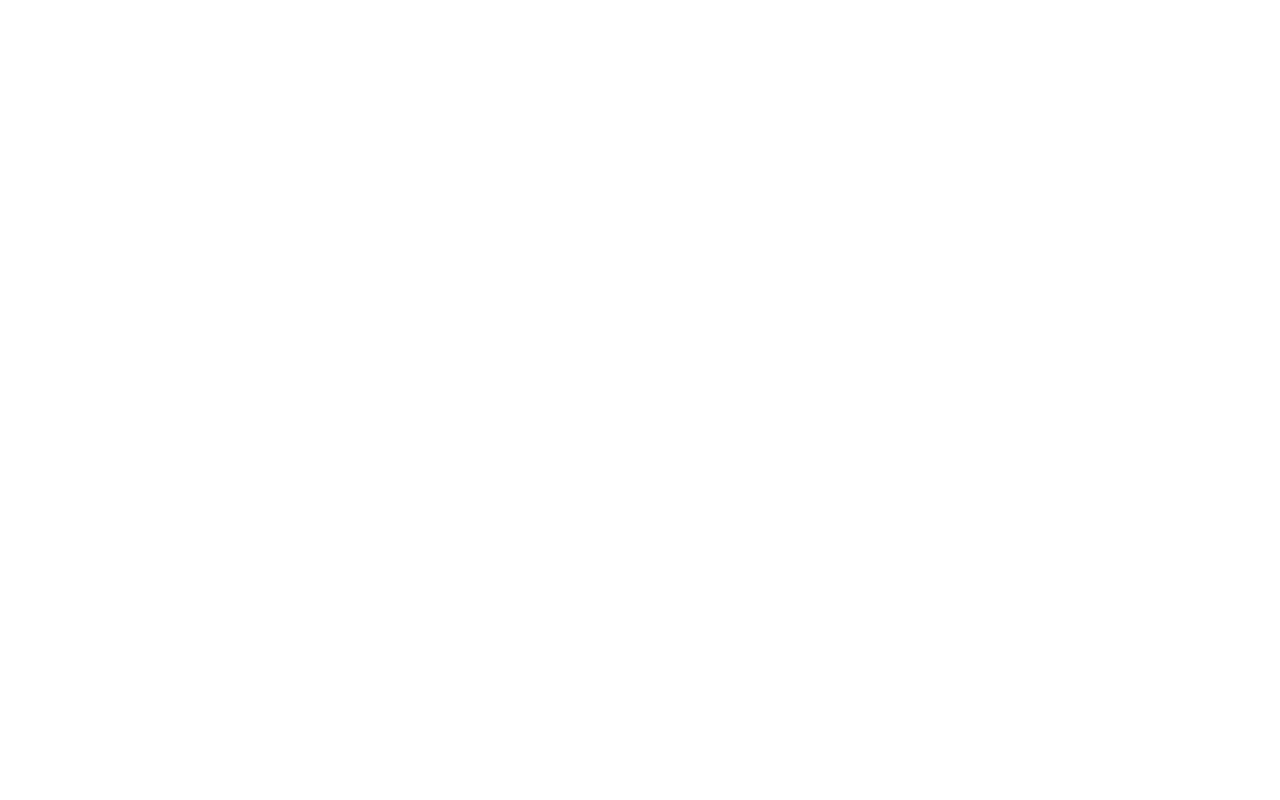
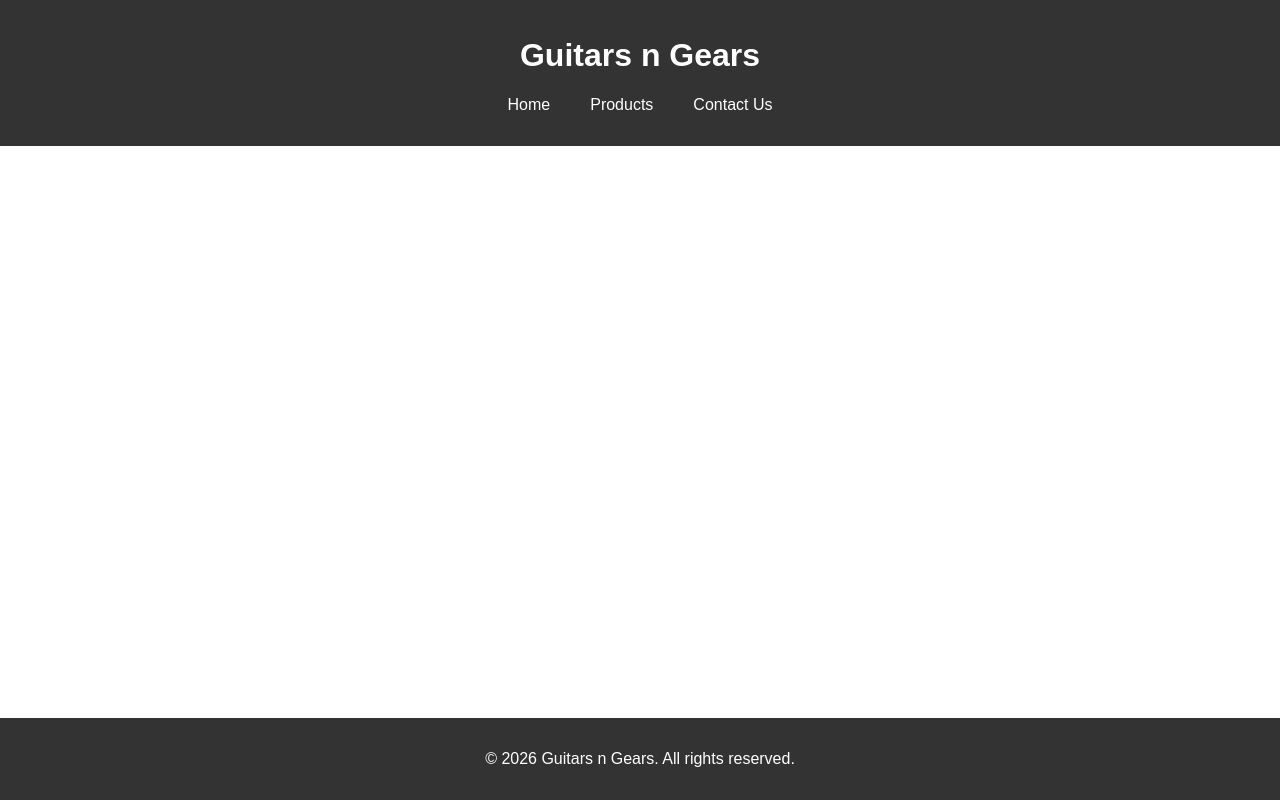
Before and after one commit to Hermes018/mis455-midterm-practical, a plain HTML site: page index.html in a window 1280 px wide. Drawn offline with Linux system fonts and the light colour scheme.

Commit message:
Add global header, footer, and navigation with hover states

```diff
--- a/index.html
+++ b/index.html
@@ -8,7 +8,21 @@
 </head>
 <body>
     <!-- ID -->
-
+    <header>
+        <h1>Guitars n Gears</h1>
+        <nav>
+            <ul class="nav-links">
+                <li><a href="index.html">Home</a></li>
+                <li><a href="products.html">Products</a></li>
+                <li><a href="contact.html">Contact Us</a></li>
+            </ul>
+        </nav>
+    </header>
+    <main>
+    </main>
+    <footer>
+        <p>&copy; 2026 Guitars n Gears. All rights reserved.</p>
+    </footer>
     <script src="script.js"></script>
 </body>
 </html>
--- a/style.css
+++ b/style.css
@@ -1 +1,49 @@
-/* style.css - Phase 1 */
+/* style.css */
+body {
+    font-family: Arial, sans-serif;
+    margin: 0;
+    padding: 0;
+    display: flex;
+    flex-direction: column;
+    min-height: 100vh;
+}
+
+header {
+    background-color: #333;
+    color: white;
+    padding: 1rem 0;
+    text-align: center;
+}
+
+.nav-links {
+    list-style: none;
+    padding: 0;
+    display: flex;
+    justify-content: center;
+    gap: 20px;
+}
+
+.nav-links li a {
+    color: white;
+    text-decoration: none;
+    padding: 5px 10px;
+    transition: background-color 0.3s;
+}
+
+.nav-links li a:hover {
+    background-color: #555;
+    border-radius: 5px;
+}
+
+main {
+    flex: 1;
+    padding: 20px;
+}
+
+footer {
+    background-color: #333;
+    color: white;
+    text-align: center;
+    padding: 1rem 0;
+    margin-top: auto;
+}
```
Also changed, not shown: contact.html (+15 -1 lines), products.html (+15 -1 lines).
